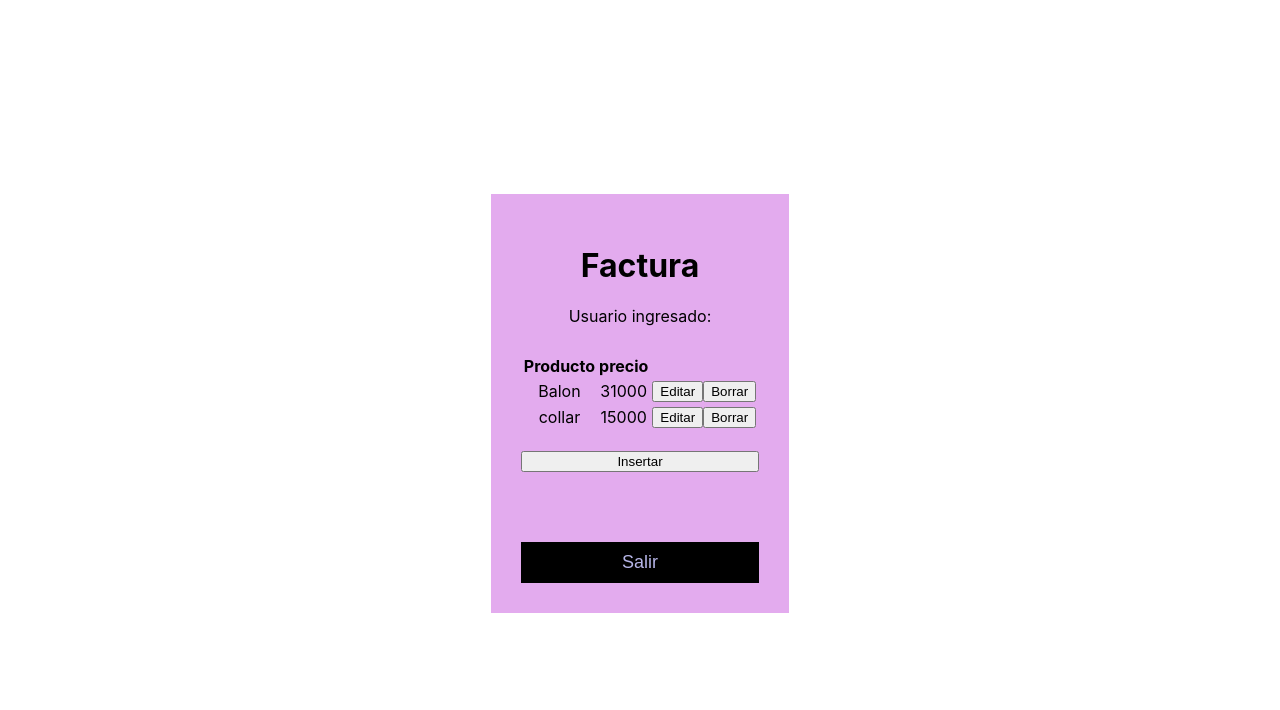
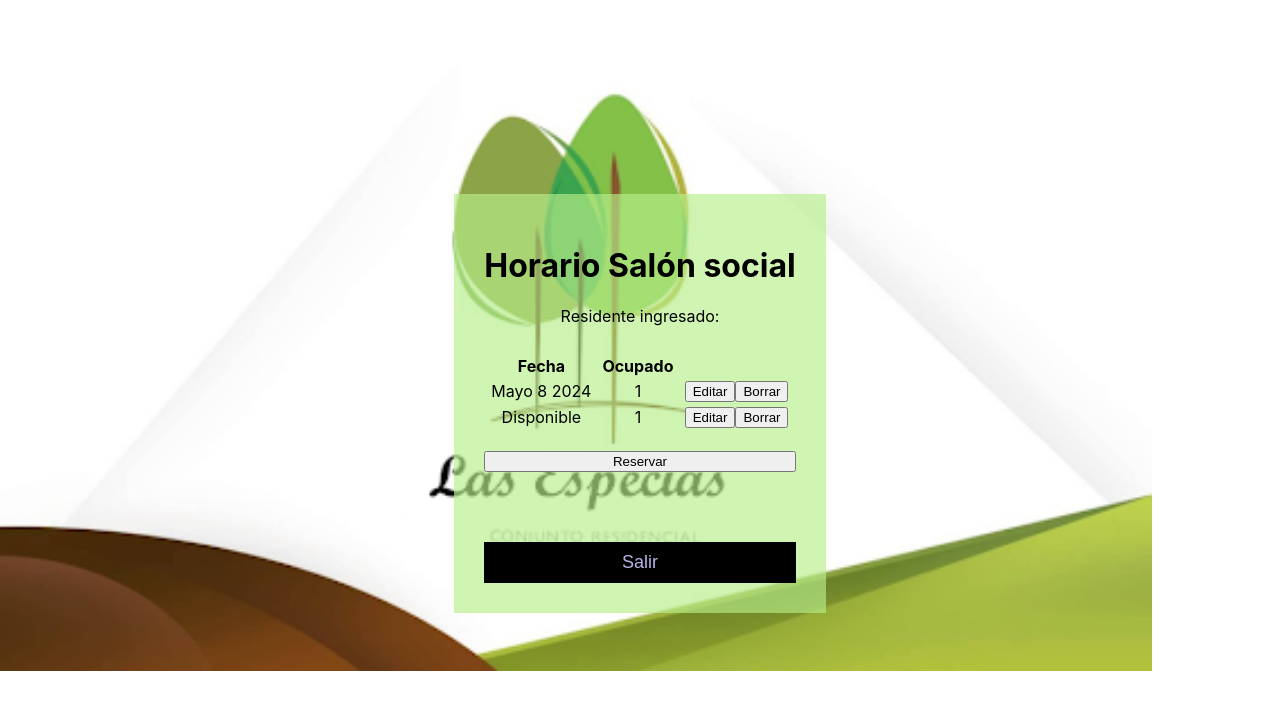
Before and after one commit to twerkf/lasespecias, a React (Create React App) app: page /dashboard in a window 1280 px wide. Shown: the top 710 px of the page. Built offline with nearby package versions, Linux system fonts and the light colour scheme; no server answers; the database is empty; sample sign-in values are in the browser's storage.

Commit message:
arreglo salonsocial

```diff
--- a/src/Dashboard.css
+++ b/src/Dashboard.css
@@ -4,13 +4,18 @@
   display: flex;
   align-items: center;
   justify-content: center;
+  background-image: url("../logo.png");
+  background-size: 90%;
+  background-repeat: no-repeat;
+
+
 }
 
 .dashboard__container {
   display: flex;
   flex-direction: column;
   text-align: center;
-  background-color: #e3abee;
+  background-color: #b7ef8aa7;
   padding: 30px;
 }
 
--- a/src/Dashboard.js
+++ b/src/Dashboard.js
@@ -62,12 +62,12 @@ function Dashboard() {
   return (
     <div className="dashboard">
       <div className="dashboard__container">
-      <h1 className="title">Factura</h1>
-        Usuario ingresado:
+      <h1 className="title">Horario Salón social</h1>
+        Residente ingresado:
         <div>{name}</div><br></br>
           <DataItem data={userData} onEdit={editUserHandler} onDelete={deleteUser} />
           <Modal onCancel={toggleModal} onSubmit={addUser} show={showModal} data={userData} editUser={currentUser} /><br></br>
-          <button onClick={toggleModal}>Insertar</button><br></br><br></br><br></br>
+          <button onClick={toggleModal}>Reservar</button><br></br><br></br><br></br>
         <button className="dashboard__btn" onClick={logout}>
           Salir
         </button>
--- a/src/data-item.js
+++ b/src/data-item.js
@@ -4,8 +4,8 @@ const DataItem = ({data, onEdit, onDelete}) => (
   <table>
     <thead>
       <tr>
-        <th>Producto</th>
-        <th>precio</th>
+        <th>Fecha</th>
+        <th>Ocupado</th>
       </tr>
     </thead>
     <tbody>
--- a/src/data.json
+++ b/src/data.json
@@ -1,12 +1,12 @@
 [
     {
       "id": 1,
-      "name": "Balon",
-      "price": 31000
+      "name": "Mayo 8 2024",
+      "price": 1
     },
     {
       "id": 2,
-      "name": "collar",
-      "price": 15000
+      "name": "Disponible",
+      "price": 1
     }
   ]
--- a/src/modal.js
+++ b/src/modal.js
@@ -8,7 +8,7 @@ const Modal = ({show, data, onSubmit, onCancel, editUser}) => {
   }, [editUser]);
 
   const initialFormState = () => {
-    return editUser ? {id: null, name: 'Pulsera', price: '12000'} : {id: null, name: '', age: ''};
+    return editUser ? {id: null, name: 'N/A', price: '0'} : {id: null, name: '', age: ''};
   }
 
   const [formData, setFormData] = useState(initialFormState);
@@ -31,12 +31,12 @@ const Modal = ({show, data, onSubmit, onCancel, editUser}) => {
         <form onSubmit={submitData}>
           <h3>{editUser ? 'edit details' : 'new details'}</h3>
           <div className="modal-section">
-            <label>Producto</label>
+            <label>Fecha</label>
             <input type="text" name="name" value={formData.name}
               onChange={onInputChange} autoFocus autoComplete="off" />
           </div>
           <div className="modal-section">
-            <label>Precio $</label>
+            <label>Ocupado $</label>
             <input type="text" name="price" value={formData.price}
               onChange={onInputChange} autoComplete="off" />
           </div>
```
